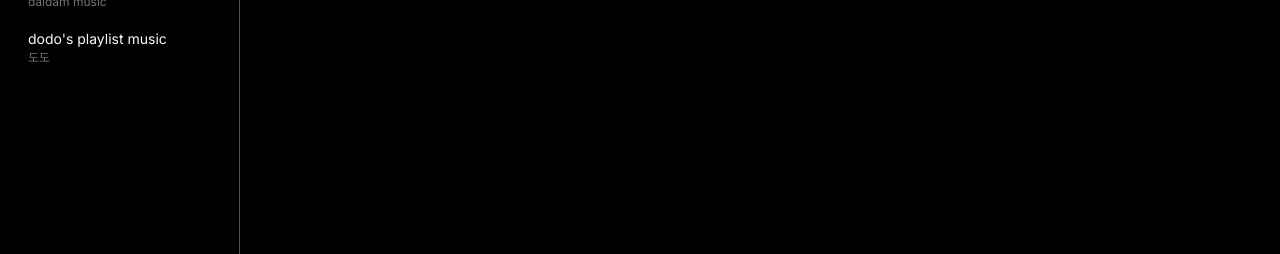
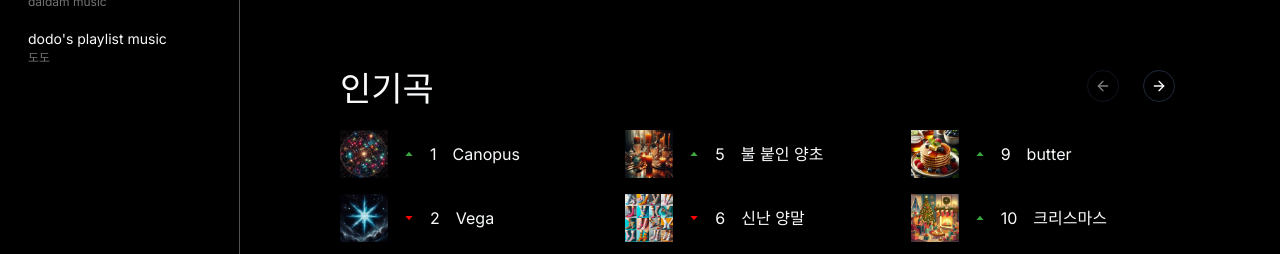
Before and after one commit to empal030110/yt_music, a Next.js app in the folder yt_music/: page /explore in a window 1280 px wide. Shown: the part 546-800 px from the top of the page. Built offline with nearby package versions, Linux system fonts and the light colour scheme.

Commit message:
feat: 인기곡 추가

```diff
--- a/yt_music/app/explore/page.tsx
+++ b/yt_music/app/explore/page.tsx
@@ -1,11 +1,12 @@
 import React from "react";
 import PagePadding from "@/components/PagePadding";
 import Category from "./components/Category";
-import { getAllPlaylist } from "@/lib/dummyData";
+import { getAllPlaylist, getSongListTop10 } from "@/lib/dummyData";
 import PlayListCarousel from "@/components/PlayListCarousel";
+import SongListCarousel from "@/components/SongListCarousel";
 
 const page = async () => {
-    const playlistArray = await getAllPlaylist();
+    const [playlistArray, songListTop10] = await Promise.all([getAllPlaylist(), getSongListTop10()]);
 
     return (
         <PagePadding>
@@ -13,6 +14,11 @@ const page = async () => {
             <Category />
             <div className="mt-20"></div>
             <PlayListCarousel playlistArray={playlistArray} title="새 앨범 및 싱글" />
+            <div className="mt-20"></div>
+            <SongListCarousel songListTop10={songListTop10} title="인기곡" />
+            <div className="mt-20"></div>
+            <div className="mt-20"></div>
+            <div className="mt-20"></div>
         </PagePadding>
     )
 }
--- a/yt_music/components/Sidebar.jsx
+++ b/yt_music/components/Sidebar.jsx
@@ -15,7 +15,7 @@ const Sidebar = ({ children }) => {
                     <Navigator />
                 </div>
             </nav>
-            <div className="w-full flex-1">
+            <div className="w-full lg:w-[calc(100%-240px)]">
                 {children}
             </div>
         </div>
--- /dev/null
+++ b/yt_music/components/SongCard.tsx
@@ -0,0 +1,46 @@
+'use client'
+
+import React from 'react'
+import { TopSong } from '@/types'
+import Image from 'next/image';
+import { FaCircle } from "react-icons/fa";
+import { AiOutlineCaretDown } from "react-icons/ai";
+import { AiOutlineCaretUp } from "react-icons/ai";
+import { FiPlayCircle } from "react-icons/fi";
+import { FiThumbsDown } from "react-icons/fi";
+import { FiThumbsUp } from "react-icons/fi";
+import { FiMoreVertical } from "react-icons/fi";
+import IconButton from './elements/IconButton';
+
+interface SongCardProps {
+    song: TopSong;
+}
+
+const SongCard: React.FC<SongCardProps> = ({ song }) => {
+  return (
+    <article className="flex flex-row items-center gap-4 h-[48px] w-full relative group">
+        <div className="w-[48px] h-[48px] relative">
+            <Image src={song.imageSrc} alt={song.name} fill className="object-cover" />
+            <section className="w-[48px] h-[48px] items-center justify-center absolute top-0 hidden group-hover:flex bg-black cursor-pointer">
+                <FiPlayCircle size={20} />
+            </section>
+        </div>
+        <div className="flex flex-row items-center gap-4">
+            <div>
+                {song.rank === song.prevRank ? <FaCircle size={10} /> : song.rank > song.prevRank ? < AiOutlineCaretUp size={10} color="#3ca63f" /> : <AiOutlineCaretDown size={10} color="#ff0000" />}
+            </div>
+            <div>{song.rank + 1}</div>
+        </div>
+        <div>
+            <div>{song.name}</div>
+        </div>
+        <section className="w-1/2 absolute top-0 right-0 flex-row justify-end items-center h-[48px] hidden group-hover:flex bg-[rgba(0,0,0,0.7)]">
+            <IconButton icon={<FiThumbsDown size={20} />} />
+            <IconButton icon={<FiThumbsUp size={20} />} />
+            <IconButton icon={<FiMoreVertical size={20} />} />
+        </section>
+    </article>
+  )
+}
+
+export default SongCard
--- /dev/null
+++ b/yt_music/components/SongListCarousel.tsx
@@ -0,0 +1,62 @@
+import React from 'react'
+import { TopSong } from '@/types';
+import { Carousel, CarouselContent, CarouselItem, CarouselNext, CarouselPrevious } from "@/components/ui/carousel"
+import { chunkArray } from '@/lib/utils';
+import SongCard from './SongCard';
+
+interface SongListCarouselProps {
+    title?: string;
+    subTitle?: string;
+    Thumbnail?: React.ReactNode;
+    songListTop10: TopSong[];
+}
+
+const SongColumn = ({ songList = [] }: { songList:TopSong[] }) => {
+    return (
+        <div className="flex flex-col gap-4">
+            {songList.map((song, idx) => {
+                return <SongCard key={idx} song={song} />;
+            })}
+        </div>
+    )
+}
+
+const SongListCarousel:React.FC<SongListCarouselProps> = ({ title, subTitle, Thumbnail, songListTop10 }) => {
+    const chunkedTop10SongList = chunkArray(songListTop10, 4) as TopSong[][];
+
+    return (
+        <div className="w-full">
+             <Carousel>
+                <div className="flex flex-row items-end justify-between my-2">
+                    <article className="flex flex-row gap-3">
+                        {Thumbnail}
+                        <div className="flex flex-col justify-center">
+                            {subTitle && <div className="text-neutral-500">{subTitle}</div>}
+                            <div className="text-[34px] font-blod leading-[34px]">{title}</div>
+                        </div>
+                    </article>
+                    <div className="relative left-[-45px]">
+                        <div className="absolute bottom-[20px]">
+                            <CarouselPrevious className="right-2" />
+                            <CarouselNext className="left-2" />
+                        </div>
+                    </div>
+                </div>
+                <CarouselContent className="mt-4">
+                    {chunkedTop10SongList?.map((songlist, index) => {
+                        return (
+                        <CarouselItem
+                            key={index}
+                            className="xl:basis-1/3"
+                        >
+                            <SongColumn songList={songlist} />
+                        </CarouselItem>
+                        );
+                    })}
+                </CarouselContent>
+            </Carousel>
+        </div>
+    )
+}
+
+export default SongListCarousel
--- a/yt_music/lib/utils.ts
+++ b/yt_music/lib/utils.ts
@@ -18,3 +18,13 @@ export function getRandomElementFromArray (arr:any) {
 	const len = arr?.length;
 	return arr[getRandomInt(0, len - 1)];
 }
+
+export function chunkArray(arr: any[], chunkSize: number) {
+	const resultArray = [];
+	for (let i = 0; i < arr.length; i += chunkSize) {
+		const chunk = arr.slice(i, i + chunkSize);
+		resultArray.push(chunk);
+	}
+
+	return resultArray;
+}
```
